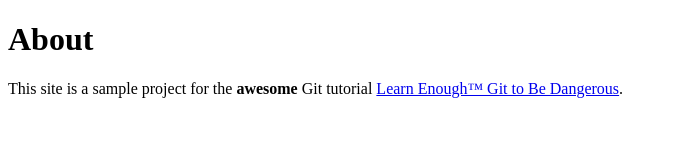
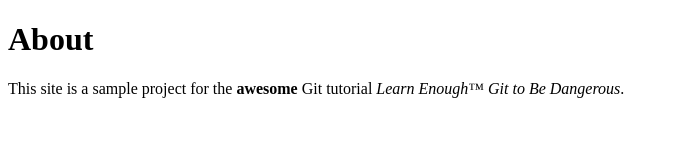
Before and after one commit to llayague/website_learn_enough_git, a plain HTML site: page about.html in a window 1280 px wide. Shown: the whole page, without its empty margins (0-679 px from the left). Drawn offline with Linux system fonts and the light colour scheme.

Commit message:
Update the about page

```diff
--- a/about.html
+++ b/about.html
@@ -6,7 +6,7 @@
   <body>
     <h1>About</h1>
     <p>
-      This site is a sample project for the <strong>awesome</strong> Git tutorial <a href="http://Learnenough.com/git-tutorial"></em>Learn Enough™ Git to Be Dangerous</em></a>.
+      This site is a sample project for the <strong>awesome</strong> Git tutorial <em>Learn Enough™ Git to Be Dangerous</em>.
     </p>
   </body>
 </html>
```
